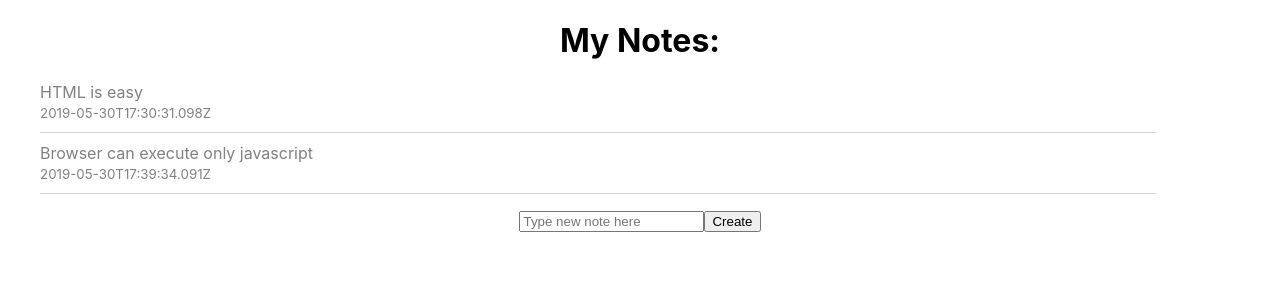
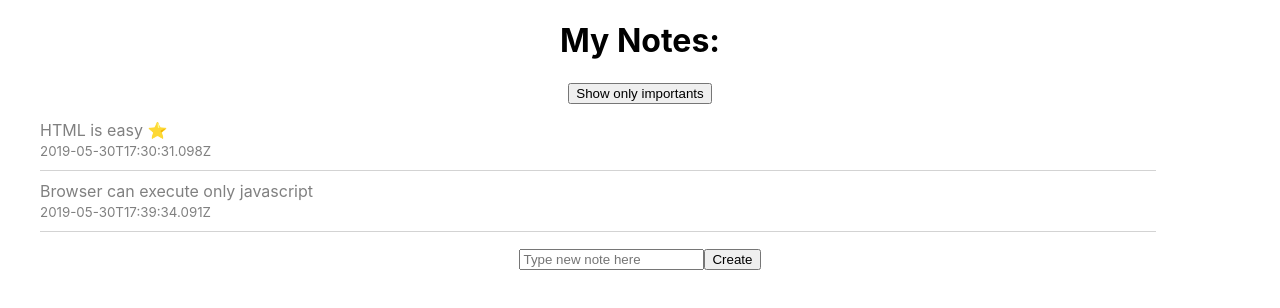
Before and after one commit to dalmaguer/notes-bootcamp-front, a React (Create React App) app: page / in a window 1280 px wide. Shown: the top 308 px of the page. Built offline with nearby package versions, Linux system fonts and the light colour scheme.

Commit message:
added show all/show only importants button

```diff
--- a/src/App.js
+++ b/src/App.js
@@ -9,6 +9,7 @@ import './App.css'
 function App() {
 
   const [notes, setNotes] = useState(_notes)
+  const [showAll, setShowAll] = useState(true)
 
   useEffect(()=>{
     // do something here
@@ -23,10 +24,17 @@ function App() {
     }])
   }
 
+  const toggleShowAll = () => {
+    setShowAll((prev) => !prev)
+  }
+
+  const filteredNotes = showAll ? notes : notes.filter(n => n.important===true)
+
   return (
     <div className="App">
       <h1>My Notes:</h1>
-      <NotesList notes={notes} />
+      <button onClick={toggleShowAll}>{showAll ? 'Show only importants' : 'Show all'}</button>
+      <NotesList notes={filteredNotes} />
       <NewNote clickOnButton={handleNewNoteClick} />
     </div>
   )
--- a/src/components/ListElement/index.js
+++ b/src/components/ListElement/index.js
@@ -2,10 +2,10 @@ import React from 'react'
 // import {PropTypes} from 'prop-types'
 import './styles.css'
 
-export default function ListElement({content, date}) {
+export default function ListElement({content, date, important}) {
   return (
     <li className="list-item">
-      <div>{content}</div>
+      <div>{content} {important && '⭐'}</div>
       <small>{date}</small>
       <div className="separator" />
     </li>
```
